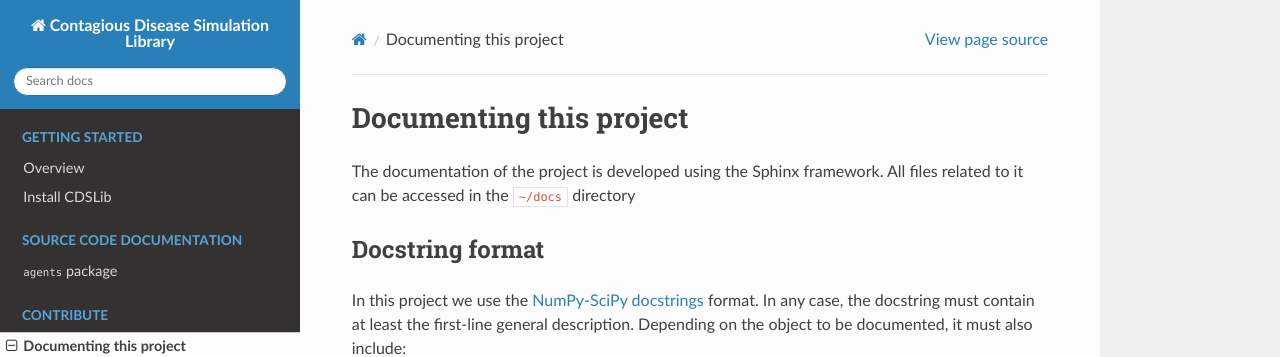
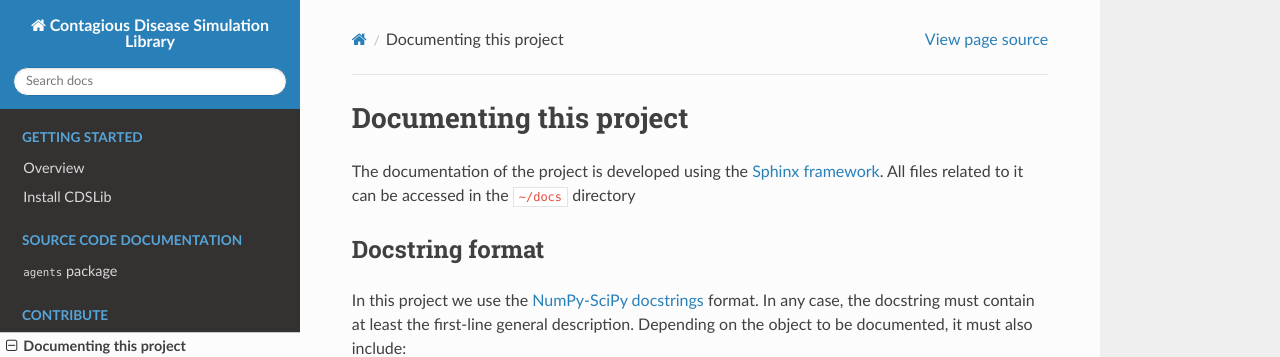
Before and after one commit to fenfisdi/cdslib_agents, a Sphinx documentation site: the page built from docs/source/contribute/documentation.rst, in a window 1280 px wide. Shown: the top 357 px of the page. Built offline with Sphinx 7.4.7 and the Read the Docs theme 2.0.0, drawn with Linux system fonts in a browser that asks for light colours.

Commit message:
docs: fixed typo in last commit

```diff
--- a/docs/source/contribute/documentation.rst
+++ b/docs/source/contribute/documentation.rst
@@ -4,8 +4,8 @@
 Documenting this project
 ========================
 
-The documentation of the project is developed using the Sphinx framework. All
-files related to it can be accessed in the ``~/docs`` directory
+The documentation of the project is developed using the `Sphinx framework`_.
+All files related to it can be accessed in the ``~/docs`` directory
 
 Docstring format
 ================
@@ -31,5 +31,5 @@ External references
 
 
 .. _NumPy-SciPy docstrings: https://numpydoc.readthedocs.io/en/latest/format.html
-.. _Sphinx framework: <https://www.sphinx-doc.org/en/master/#>
+.. _Sphinx framework: https://www.sphinx-doc.org/en/master/#
 .. _Documenting Python Code: https://realpython.com/documenting-python-code/
```
Also changed, not shown: 2 other files.
